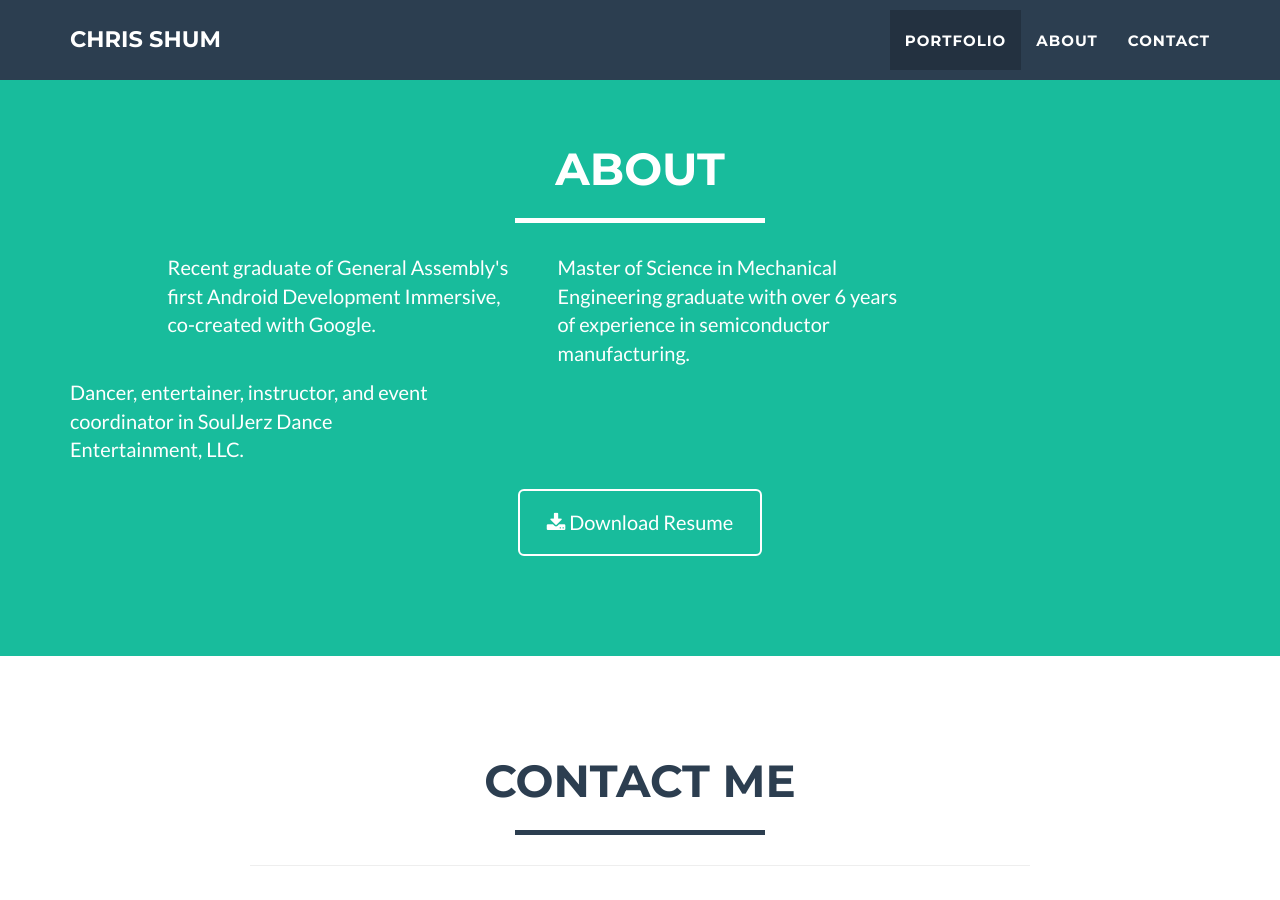
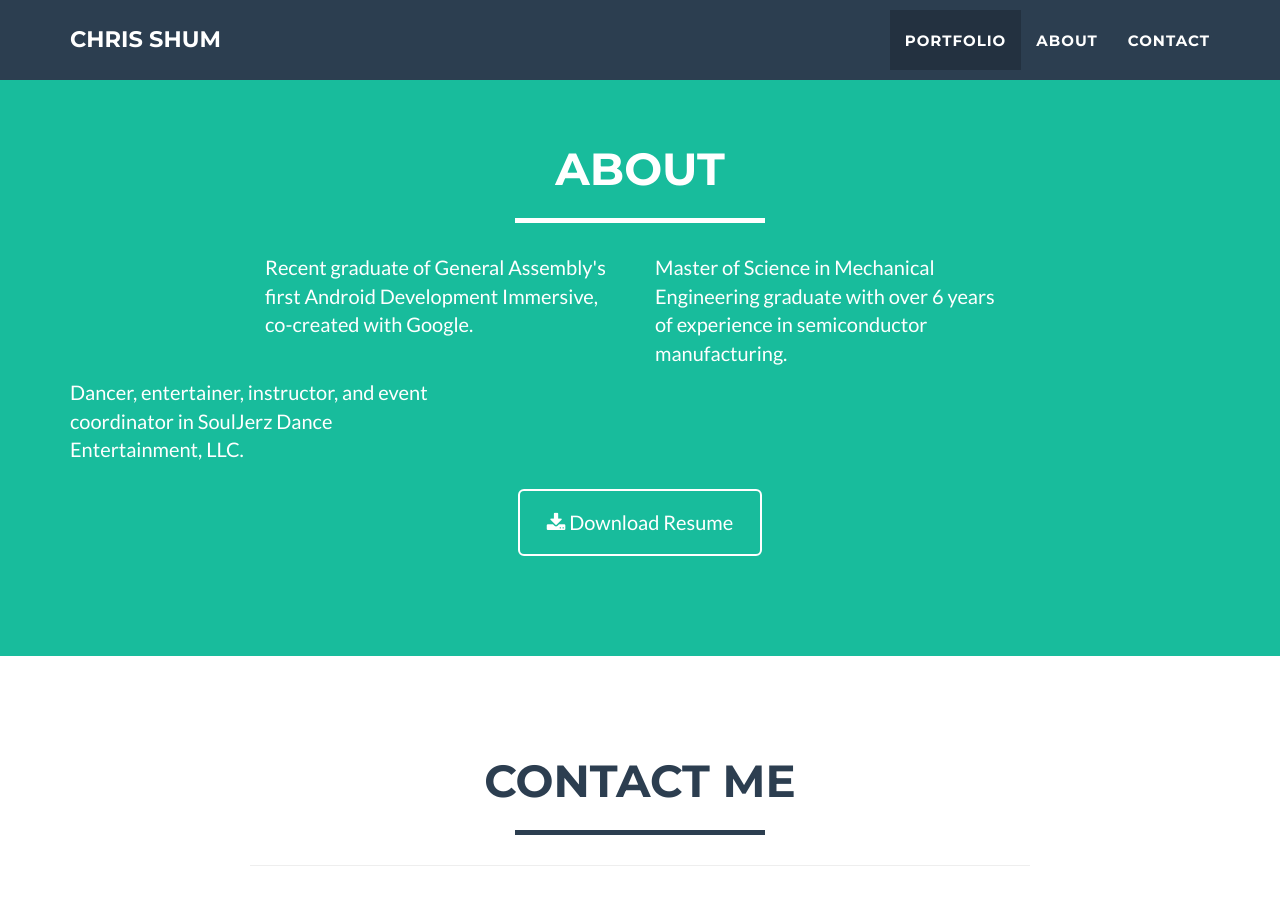
Before and after one commit to chris-shum/backup.chris-shum.github.io, a Jekyll site: the page built from index.html, in a window 1280 px wide and 900 px high, scrolled down 1615 px. Built offline with Jekyll 4.4.1, drawn with Linux system fonts in a browser that asks for light colours.

Commit message:
Update about.html

```diff
--- a/_includes/about.html
+++ b/_includes/about.html
@@ -8,7 +8,7 @@
                 </div>
             </div>
             <div class="row">
-                <div class="col-lg-4 col-lg-offset-1">
+                <div class="col-lg-4 col-lg-offset-2">
                     <p>Recent graduate of General Assembly's first Android Development Immersive, co-created with Google.</p>
                 </div>
                 <div class="col-lg-4">
```
